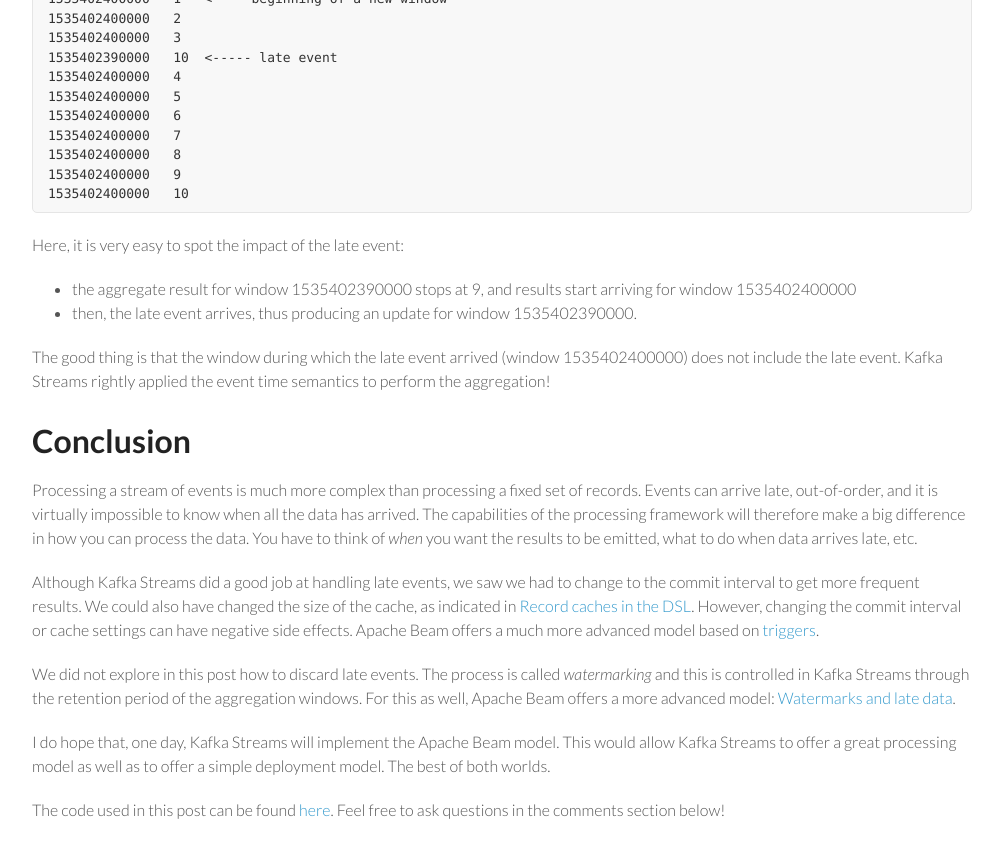
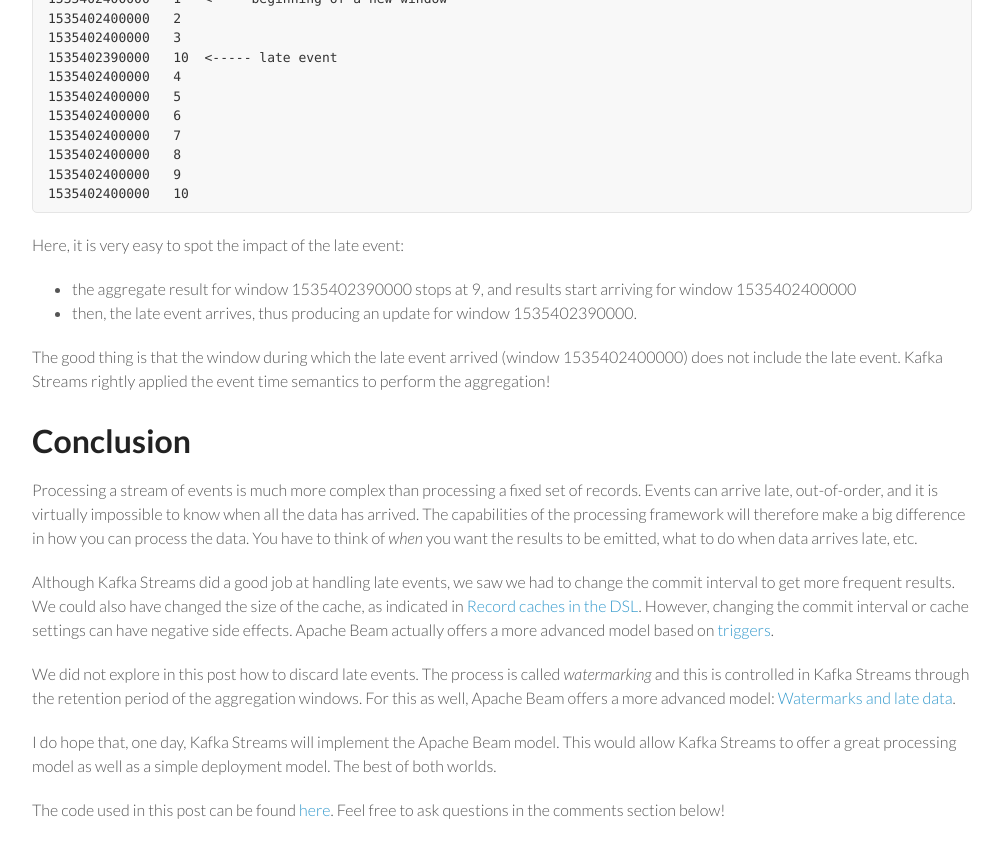
Before and after one commit to aseigneurin/aseigneurin.github.io, a Jekyll site: the page built from _posts/2018-08-27-kafka-streams-processing-late-events.md, in a window 1280 px wide and 900 px high, scrolled down 5272 px. Shown: the top 858 px of the window, without its empty margins (138-1141 px from the left). Built offline with Jekyll 4.4.1, drawn with Linux system fonts in a browser that asks for light colours; nearby versions of some CDN libraries.

Commit message:
Kafka Streams - Processing late events

```diff
--- a/_posts/2018-08-27-kafka-streams-processing-late-events.md
+++ b/_posts/2018-08-27-kafka-streams-processing-late-events.md
@@ -249,10 +249,10 @@
 
 Processing a stream of events is much more complex than processing a fixed set of records. Events can arrive late, out-of-order, and it is virtually impossible to know when all the data has arrived. The capabilities of the processing framework will therefore make a big difference in how you can process the data. You have to think of _when_ you want the results to be emitted, what to do when data arrives late, etc.
 
-Although Kafka Streams did a good job at handling late events, we saw we had to change to the commit interval to get more frequent results. We could also have changed the size of the cache, as indicated in [Record caches in the DSL](https://kafka.apache.org/0110/documentation/streams/developer-guide#streams_developer-guide_memory-management_record-cache). However, changing the commit interval or cache settings can have negative side effects. Apache Beam offers a much more advanced model based on [triggers](https://beam.apache.org/documentation/programming-guide/#triggers).
+Although Kafka Streams did a good job at handling late events, we saw we had to change the commit interval to get more frequent results. We could also have changed the size of the cache, as indicated in [Record caches in the DSL](https://kafka.apache.org/0110/documentation/streams/developer-guide#streams_developer-guide_memory-management_record-cache). However, changing the commit interval or cache settings can have negative side effects. Apache Beam actually offers a more advanced model based on [triggers](https://beam.apache.org/documentation/programming-guide/#triggers).
 
 We did not explore in this post how to discard late events. The process is called _watermarking_ and this is controlled in Kafka Streams through the retention period of the aggregation windows. For this as well, Apache Beam offers a more advanced model: [Watermarks and late data](https://beam.apache.org/documentation/programming-guide/#watermarks-and-late-data).
 
-I do hope that, one day, Kafka Streams will implement the Apache Beam model. This would allow Kafka Streams to offer a great processing model as well as to offer a simple deployment model. The best of both worlds.
+I do hope that, one day, Kafka Streams will implement the Apache Beam model. This would allow Kafka Streams to offer a great processing model as well as a simple deployment model. The best of both worlds.
 
 The code used in this post can be found [here](https://github.com/aseigneurin/kafka-tutorials/event-processing). Feel free to ask questions in the comments section below!
```
